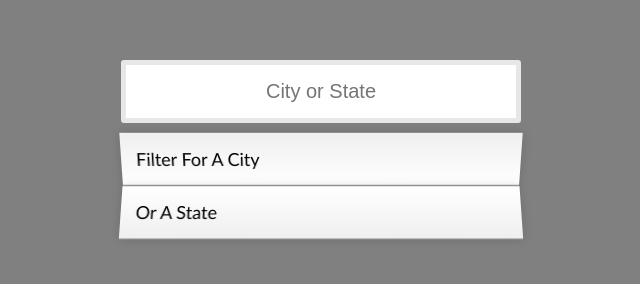
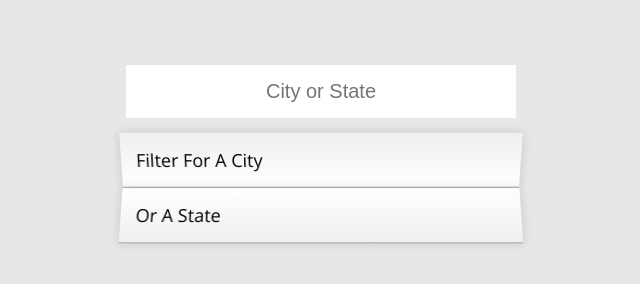
Before and after one commit to misakimichy/JS30-06--type-ahead, a plain HTML site: page index.html in a window 1280 px wide. Shown: the whole page, without its empty margins (319-959 px from the left). Drawn offline with nearby package versions, Linux system fonts and the light colour scheme.

Commit message:
Add Open sans font.

```diff
--- a/css/styles.css
+++ b/css/styles.css
@@ -4,8 +4,7 @@
 
 html {
     box-sizing: border-box;
-    background: gray;
-    font-family: 'Trebuchet MS', 'Lucida Sans Unicode', 'Lucida Grande', 'Lucida Sans', Arial, sans-serif;
+    background: #e7e7e7;
     font-size: 18px;
 }
 
@@ -14,6 +13,7 @@ html {
 }
 
 body {
+    font-family:  "Open sans", sans-serif;
     margin: 0px;
 }
 
--- a/index.html
+++ b/index.html
@@ -5,6 +5,7 @@
     <meta name="viewport" content="width=device-width, initial-scale=1.0">
     <meta http-equiv="X-UA-Compatible" content="ie=edge">
     <link rel="stylesheet" href="css/styles.css">
+    <link href="https://fonts.googleapis.com/css?family=Open+Sans&display=swap" rel="stylesheet">
     <title>Ajax Type Ahead</title>
 </head>
 <body>
```
